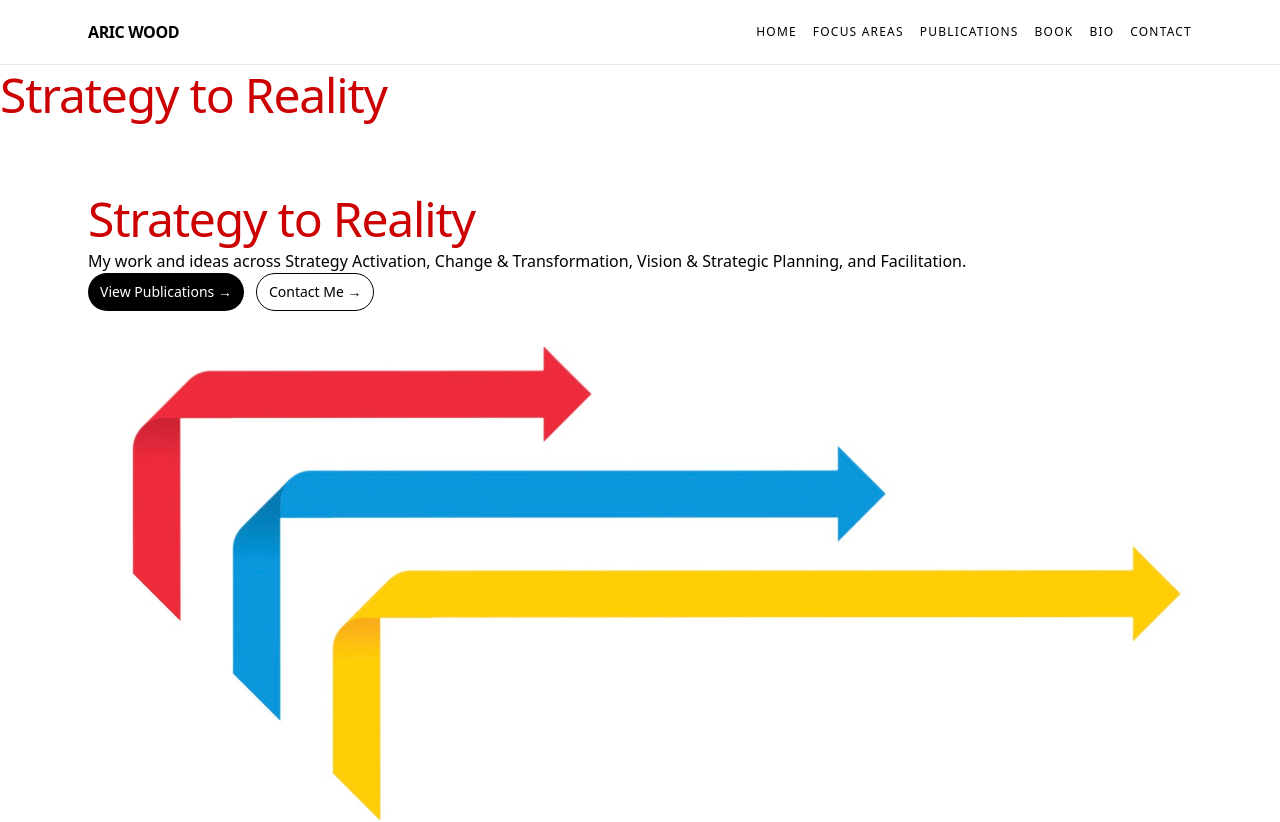
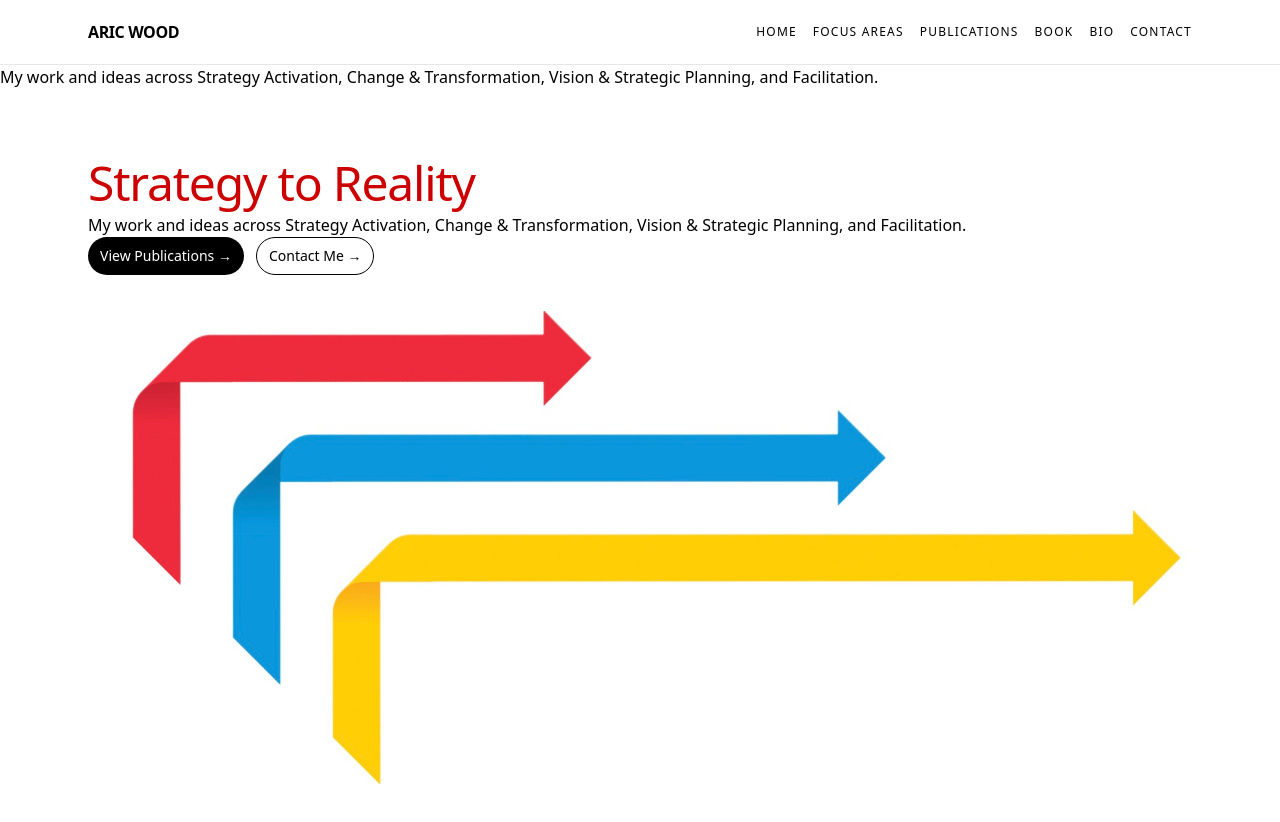
Before and after one commit to polygeist111/aric-wood-portfolio-site, a Next.js app: page / in a window 1280 px wide. Shown: the top 822 px of the page. Built offline with nearby package versions, Linux system fonts and the light colour scheme; no server answers.

Commit message:
Isolating width issue

```diff
--- a/app/page.tsx
+++ b/app/page.tsx
@@ -35,8 +35,9 @@ export default function Page() {
 
       <main id="home">
         <div className="max-w-400">
+          <p>My work and ideas across Strategy Activation, Change & Transformation, Vision & Strategic Planning, and Facilitation.</p>
+          {/*
           <h1 className="text-5xl leading-tight tracking-tight m-0" style={{color:"#cc0000"}}>Strategy to Reality</h1>
-          {/*<p>My work and ideas across Strategy Activation, Change & Transformation, Vision & Strategic Planning, and Facilitation.</p>
           <div className="flex gap-3 flex-wrap">
             <a href="#publications" className="btn btn-solid">View Publications →</a>
             <a href="#contact" className="btn btn-outline">Contact Me →</a>
```
